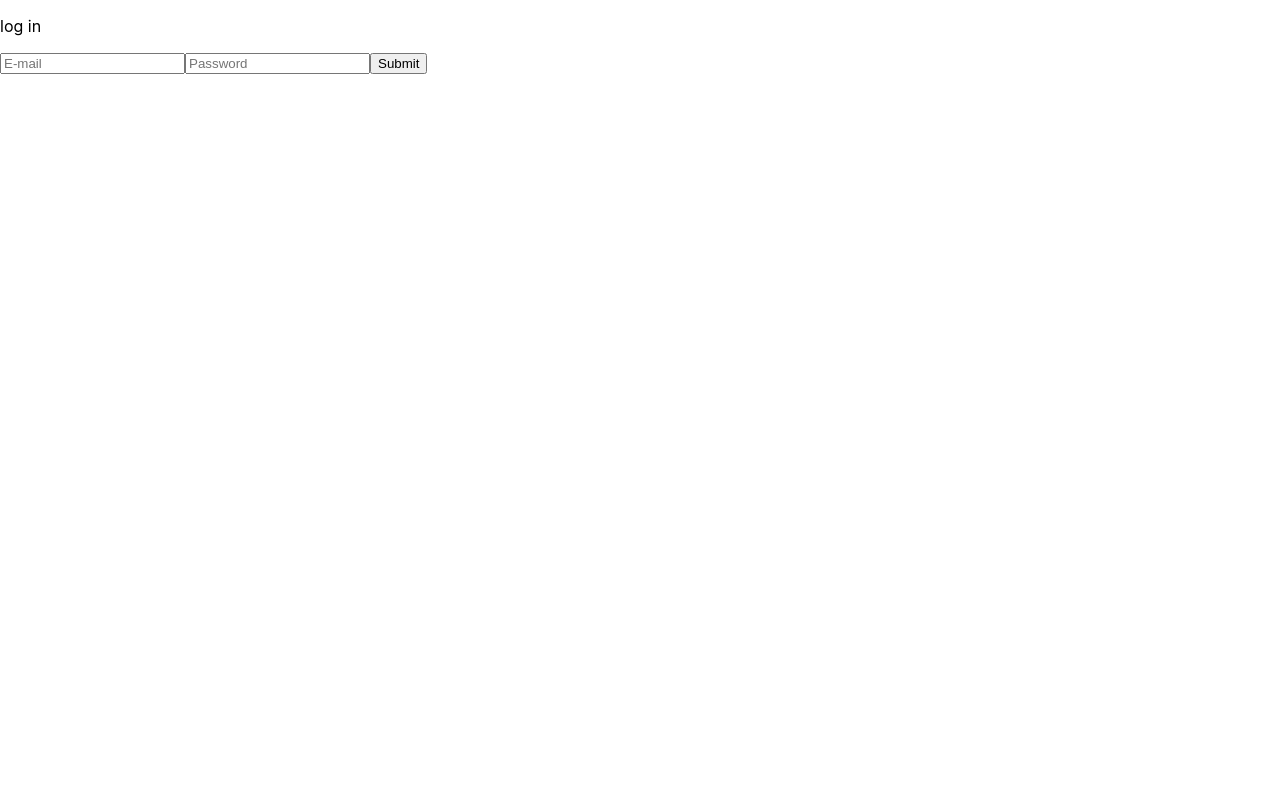
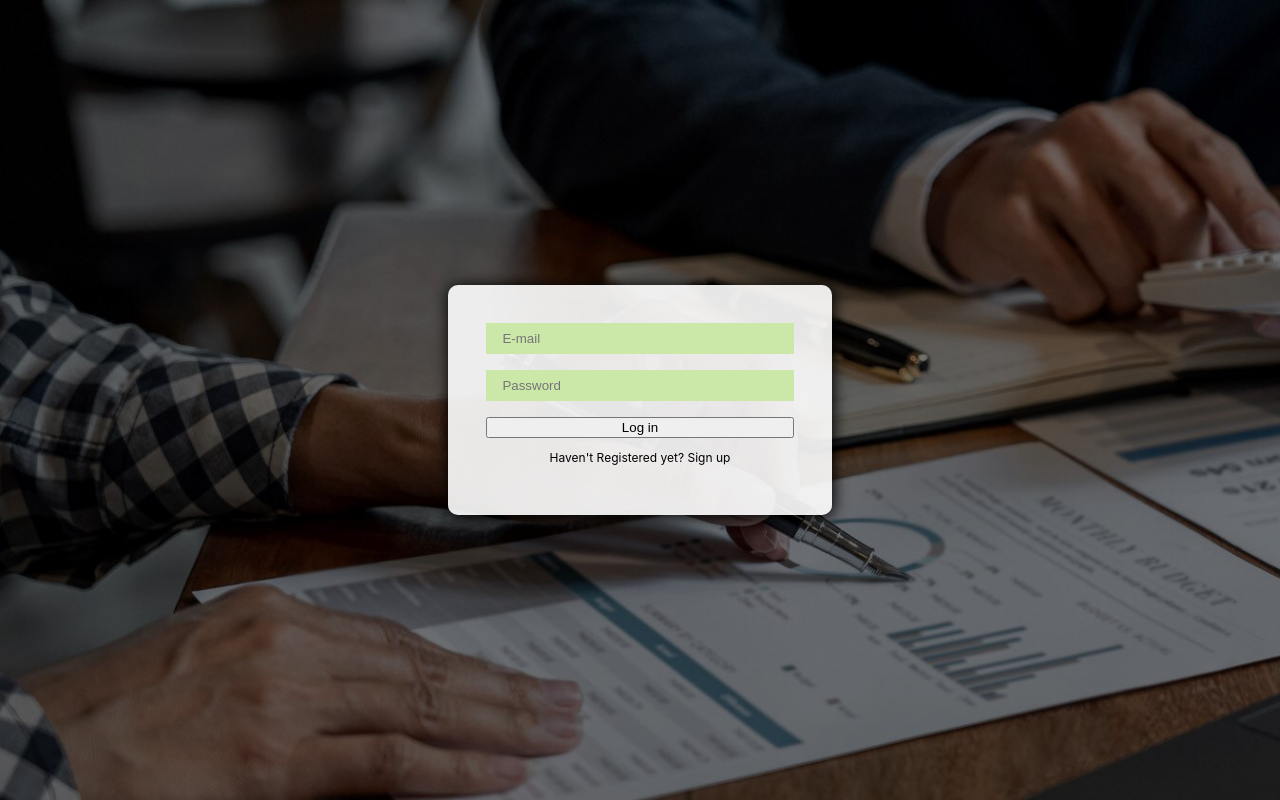
Before and after one commit to chamalkaMarasinghe/expense-tracker-demo-serverless, a React (Create React App) app: page /login in a window 1280 px wide. Built offline with nearby package versions, Linux system fonts and the light colour scheme.

Commit message:
firebase authentication and creating authenticated users

```diff
--- a/src/App.css
+++ b/src/App.css
@@ -15,3 +15,83 @@
   font-size: 3em;
   font-weight: bold;
 }
+
+.login-page-wrapper{
+  display: flex;
+  justify-content: center;
+  align-items: center;
+  background-image: url('./assets/images/login-background.jpg');
+  background-size: cover;
+  background-repeat: no-repeat;
+  height: 100vh;
+  /* background-color: red; */
+}
+
+.login-form-wrapper{
+  display: flex;
+  flex-direction: row;
+  overflow: hidden;
+  background-color: rgba(255, 255, 255, 0.9);
+  width: 30%;
+  border-radius: 10px;
+  box-shadow: 1px 1px 15px 1px black;
+}
+
+.login-form, .register-form{
+  width: 100%;
+  padding: 10%;
+  /* background-color: blue; */
+}
+
+.login-form{
+  /* background-color: blueviolet; */
+  transition: margin-left 0.5s;
+}
+
+.register-form{
+  margin-right: -100%;
+}
+
+.login-form-field-container{
+  /* background-color: green; */
+}
+
+.login-form-field-container > input, .register-form-field-container  >input{
+  width: 100%;
+}
+
+.input-fields{
+  border: none;
+  outline: none;
+  padding: 8px 16px;
+  margin-bottom: 5%;
+  background-color: #cbe8a9;
+}
+
+.login-err{
+  color: red;
+}
+
+.switch-link{
+  text-align: center;
+  font-size: 12px;
+  cursor: pointer;
+}
+
+@media only screen and (min-width: 220px) and (max-width: 279px){
+  .login-form-wrapper{
+    width: 80%;
+  }
+}
+
+@media only screen and (min-width: 280px) and (max-width: 480px){
+  .login-form-wrapper{
+    width: 80%;
+  }
+}
+
+@media only screen and (min-width: 481px) and (max-width: 700px){
+  .login-form-wrapper{
+    width: 80%;
+  }
+}
--- a/src/App.js
+++ b/src/App.js
@@ -3,6 +3,7 @@ import { BrowserRouter, Routes, Route } from 'react-router-dom';
 import './App.css';
 import Home from './scenes/home/home'
 import Login from './scenes/login/login'
+import Dashboard from './scenes/dashboard/dashboard';
 
 function App() {
   return (
@@ -11,6 +12,7 @@ function App() {
         <Routes>
           <Route path='/' element={<Home />}/>
           <Route path='/login' element={<Login />}/>
+          <Route path='/dashboard' element={<Dashboard />}/>
         </Routes>
       </BrowserRouter>
     </div>
--- a/src/firebase.js
+++ b/src/firebase.js
@@ -1,7 +1,5 @@
 import { initializeApp } from "firebase/app";
 import { getAuth } from "firebase/auth";
-// import dotenv from 'dotenv';
-// dotenv.config();
 
 const firebaseConfig = {
     apiKey: "AIzaSyCMxIsW1TrfUwRVCGYsONv0j1edxdiqe8s",
--- a/src/index.css
+++ b/src/index.css
@@ -1,3 +1,7 @@
+* {
+  box-sizing: border-box;
+}
+
 body {
   margin: 0;
   font-family: -apple-system, BlinkMacSystemFont, 'Segoe UI', 'Roboto', 'Oxygen',
--- /dev/null
+++ b/src/scenes/dashboard/dashboard.jsx
@@ -0,0 +1,11 @@
+import React from "react";
+
+const Dashboard = () => {
+    return(
+        <div>
+            <p>dashboard</p>
+        </div>
+    );
+};
+
+export default Dashboard
--- a/src/scenes/login/login.jsx
+++ b/src/scenes/login/login.jsx
@@ -7,35 +7,87 @@ const Login = () => {
 
     const [email, setEmail] = useState('');
     const [pw, setPw] = useState('');
-    const [error, setError] = useState(false);
+    const [loginError, setLoginError] = useState(false);
+    const [registerError, setRegisterError] = useState(false);
 
-    const handleSubmit = (e) => {
+    const handleLogin = (e) => {
 
         e.preventDefault();
 
         signInWithEmailAndPassword(auth, email, pw)
             .then((userCredential) => {
-                setError(false);
+                setLoginError(false);
+                // Signed in
+                const user = userCredential.user;
+                console.log(user);
+            })
+            .catch((error) => {
+                setLoginError(true);
+            });
+    }
+
+    const handleRegister = (e) => {
+        e.preventDefault();
+
+        createUserWithEmailAndPassword(auth, email, pw)
+            .then((userCredential) => {
+                setRegisterError(false);
                 // Signed up
                 const user = userCredential.user;
                 console.log(user);
             })
             .catch((error) => {
-                setError(true);
+                console.log(error.message);
+                setRegisterError(true);
             });
     }
 
     return(
-        <div>
-            <p>log in</p>
-            <form>
-                <input type="email" name="email" placeholder="E-mail" value={email} onChange={(e) => {setEmail(e.target.value)}}/>
-                <input type="password" name="pw" placeholder="Password" value={pw} onChange={(e) => {setPw(e.target.value)}}/>
-                <input type="submit" name="submit" onClick={(e) => {handleSubmit(e)}} />
-                {
-                    error ? <span>Invalid E-mail or Password!</span> : null
-                }
-            </form>
+        <div className="login-page-wrapper">
+            <div className="login-form-wrapper">
+                <form method="POST" className="login-form">
+                    <div className="login-form-field-container">
+                        <input className="input-fields" type="email" name="email" placeholder="E-mail" value={email} onChange={(e) => {setEmail(e.target.value)}}/>
+                    </div>
+                    <div className="login-form-field-container">
+                        <input className="input-fields" type="password" name="pw" placeholder="Password" value={pw} onChange={(e) => {setPw(e.target.value)}}/>
+                    </div>
+                    <div className="login-form-field-container">
+                        <input type="submit" name="submit" value="Log in" onClick={(e) => {handleLogin(e)}} />
+                    </div>
+                    {
+                        loginError ? <span className="login-err"><center>Invalid email or passowrd!</center></span> : null
+                    }
+                    <p className="switch-link"
+                        onClick={() => {
+                            document.getElementsByClassName("login-form")[0].style.marginLeft='-100%';
+                        }}
+                    >
+                        Haven't Registered yet? Sign up
+                    </p>
+                </form>
+                <form method="POST" className="register-form">
+                    <div className="register-form-field-container">
+                        <input className="input-fields" type="email" name="email" placeholder="E-mail" value={email} onChange={(e) => {setEmail(e.target.value)}}/>
+                    </div>
+                    <div className="register-form-field-container">
+                        <input className="input-fields" type="password" name="pw" placeholder="Password" value={pw} onChange={(e) => {setPw(e.target.value)}}/>
+                    </div>
+                    <div className="register-form-field-container">
+                        <input type="submit" name="Register" value="Register" onClick={(e) => {handleRegister(e)}} />
+                    </div>
+                    {
+                        registerError ? <span className="login-err"><center>Email alrady in use or Password should contain at least 6 characters</center></span> : null
+                    }
+                    <p className="switch-link"
+                        onClick={() => {
+                            document.getElementsByClassName("login-form")[0].style.marginLeft='0px';
+                        }}
+                    >
+                        Already registered? Sign in
+                    </p>
+                </form>
+            </div>
         </div>
     );
 };
```
Also changed, not shown: src/assets/images/login-background.jpg (added), 1 other file (tests, documents, lock files or other folders).
